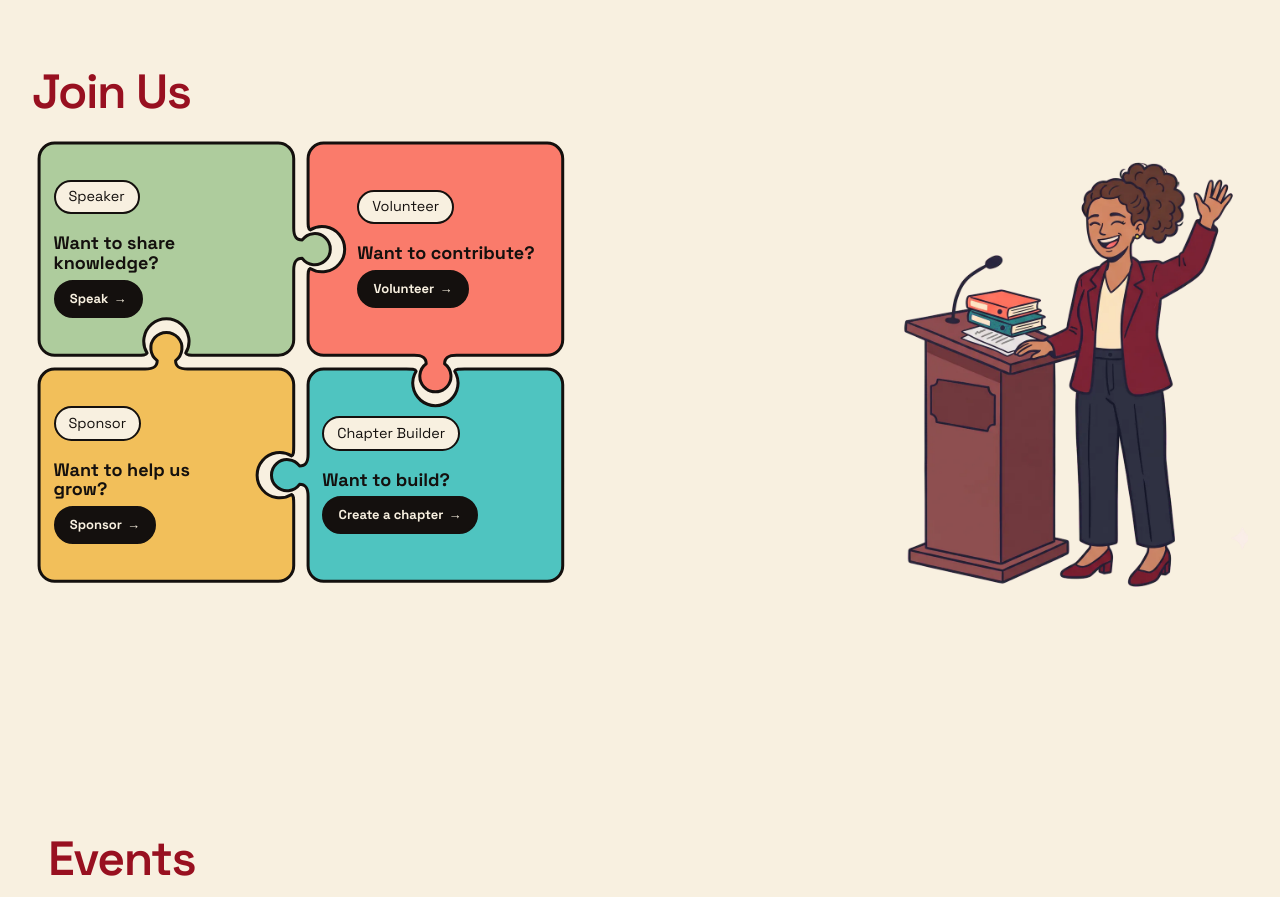
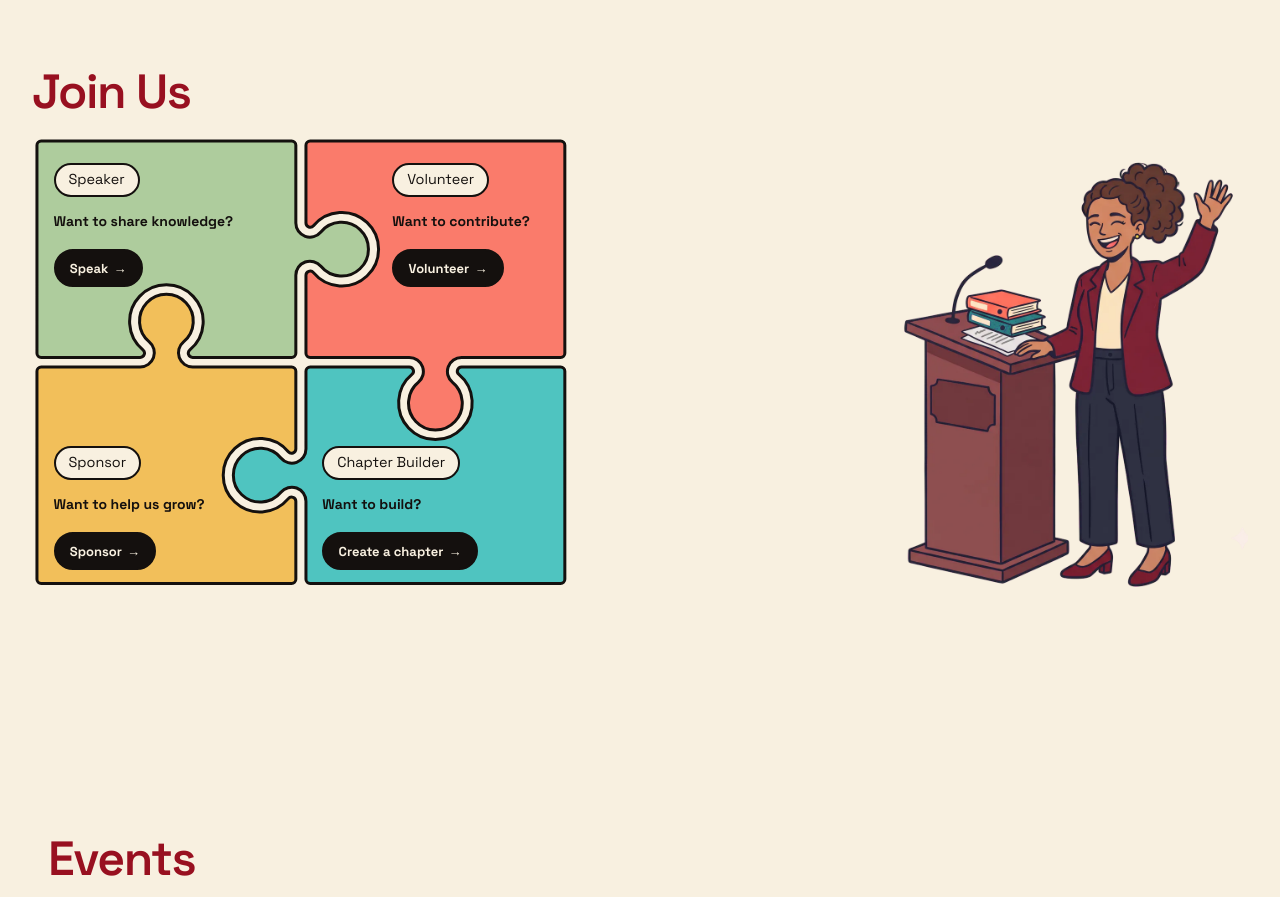
Before and after one commit to renisha18/sheBuildsTN, a React (Vite) app: page /#home in a window 1280 px wide. Shown: the part 2240-3137 px from the top of the page. Built offline with nearby package versions, Linux system fonts and the light colour scheme.

Commit message:
Changes in join now puzzle

```diff
--- a/src/sections/joinus/JoinPuzzle.css
+++ b/src/sections/joinus/JoinPuzzle.css
@@ -8,7 +8,9 @@
   list-style: none;
   margin: 0 auto;
   padding: 80px 0 0; /* room for characters poking out above the top row */
-  max-width: 880px;
+  /* Largest size of the whole puzzle. Set --puzzle-max on a parent (or on
+     .puzzle) to change it. Text and shapes scale down with the puzzle. */
+  max-width: min(100%, var(--puzzle-max, 620px));
   display: grid;
   grid-template-columns: 1fr 1fr;
   gap: 0; /* the seam between pieces is drawn inside each cell (see GAP in JoinPuzzle.jsx) */
@@ -23,12 +25,6 @@
   position: relative;
   aspect-ratio: 380 / 320;
   container-type: inline-size; /* text sizes scale with the piece */
-  transition: transform 0.15s ease;
-}
-
-.puzzle__piece:hover {
-  transform: translateY(-4px);
-  z-index: 2;
 }
 
 /* The piece outline */
@@ -144,23 +140,81 @@
   outline-offset: 3px;
 }
 
-/* No characters: the text is centred in the piece and kept clear of the
-   socket on that piece (see textLeft / textRight in JoinPuzzle.jsx). */
+/* No characters: the text block sits in the solid part of each piece, away from
+   its sockets: top row pieces hold it near the top, bottom row pieces near the
+   bottom, so tags, questions and buttons line up across each row. textLeft /
+   textRight in JoinPuzzle.jsx keep it clear of a socket at the side. */
 .puzzle--no-art {
   padding-top: 0;
 }
 
 .puzzle--no-art .puzzle__body {
-  top: 0;
-  bottom: 0;
+  top: auto;
+  bottom: auto;
   left: var(--text-left, 8%);
   right: var(--text-right, 8%);
-  justify-content: center;
+  justify-content: flex-start;
   gap: 2.6cqw;
 }
 
+.puzzle--no-art .puzzle__item--top .puzzle__body {
+  top: 12%;
+}
+
+.puzzle--no-art .puzzle__item--bottom .puzzle__body {
+  bottom: 12%;
+}
+
 .puzzle--no-art .puzzle__question {
-  font-size: clamp(18px, 6.2cqw, 28px);
+  font-size: clamp(15px, 5.2cqw, 26px);
+  text-wrap: balance;
+}
+
+/* A small puzzle can't fit every question on one line. Every question then
+   reserves two lines, so each piece's tag and button still line up across a row. */
+@container (max-width: 300px) {
+  .puzzle--no-art .puzzle__question {
+    min-height: 2.2em;
+    font-size: clamp(13px, 5.2cqw, 26px);
+  }
+
+  .puzzle--no-art .puzzle__body {
+    gap: 1.8cqw;
+  }
+
+  .puzzle--no-art .puzzle__item--bottom .puzzle__body {
+    bottom: 8%;
+  }
+}
+
+/* Lifted look for the piece you point at, click or tab to: a hard shadow, and
+   nothing else. The piece doesn't move or grow, so the seam and the knobs stay
+   exactly as they are and the other pieces are untouched. Don't add transform,
+   scale or translate here: growing or moving the piece pushes its knobs into
+   the neighbours' sockets and the outlines merge. */
+.puzzle__piece {
+  pointer-events: none; /* only the drawn shape and the text catch the pointer, */
+}
+
+.puzzle__shape path,
+.puzzle__body {
+  pointer-events: auto; /* so a neighbour's knob inside this cell doesn't lift this piece */
+}
+
+@media (hover: hover) and (min-width: 768px) and (prefers-reduced-motion: no-preference) {
+  .puzzle__shape {
+    transition: filter 0.18s ease-out;
+  }
+
+  .puzzle__piece:hover,
+  .puzzle__piece:has(:focus-visible) {
+    z-index: 2;
+  }
+
+  .puzzle__piece:hover .puzzle__shape,
+  .puzzle__piece:has(:focus-visible) .puzzle__shape {
+    filter: drop-shadow(3px 3px 0 var(--ink));
+  }
 }
 
 /* Phones: one column of separate, flat-edged pieces. With characters, each
@@ -189,19 +243,22 @@
     max-width: 440px;
   }
 
-  .puzzle--no-art .puzzle__body {
+  .puzzle--no-art .puzzle__body,
+  .puzzle--no-art .puzzle__item--top .puzzle__body,
+  .puzzle--no-art .puzzle__item--bottom .puzzle__body {
+    top: 0;
+    bottom: 0;
     left: 8%;
     right: 8%;
+    justify-content: center;
   }
 }
 
 @media (prefers-reduced-motion: reduce) {
-  .puzzle__piece,
   .puzzle__cta {
     transition: none;
   }
 
-  .puzzle__piece:hover,
   .puzzle__cta:hover {
     transform: none;
   }
--- a/src/sections/joinus/JoinPuzzle.jsx
+++ b/src/sections/joinus/JoinPuzzle.jsx
@@ -7,13 +7,18 @@ import './JoinPuzzle.css'
 // always fits the socket on its neighbour. Edit these numbers to restyle.
 const W = 380
 const H = 320
-const GAP = 10 // cream seam between pieces, in drawing units
-const CORNER = 22 // rounded corner radius
-const NECK = 13 // half the width of a knob's neck
-const HEAD = 22 // radius of a knob's round head
-const NECK_OUT = 12 // how far out the neck is, before the head starts
-// Distance from the piece edge to the middle of a knob's head
-const HEAD_CENTRE = NECK_OUT + Math.sqrt(HEAD * HEAD - NECK * NECK)
+const GAP = 14 // cream seam between pieces, in drawing units
+const CORNER = 6 // corner radius: small = sharp, 22 = soft
+const HEAD = 38 // radius of a knob's round head (bigger = bolder knob)
+const NECK = 17 // half the width of the narrowest part of a knob's neck
+const FILLET = 20 // radius of the small curves where the neck meets the edge
+const MOUTH = FILLET - GAP // radius of the small rounding at the mouth of a socket
+// Distance from a knob's neck-curve centres to its middle, and from the piece
+// edge to the middle of its round head (worked out so all the curves touch
+// exactly, which is what keeps the shapes crisp).
+const INSET = GAP / 2
+const FILLET_X = NECK + FILLET
+const HEAD_CENTRE = FILLET + Math.sqrt((HEAD + FILLET) ** 2 - FILLET_X ** 2)
 
 // Each edge is 'flat', 'knob' (bulges out) or 'socket' (dents in).
 // The four pieces of the 2 x 2 puzzle, in reading order. bodyBottom, artBottom
@@ -24,20 +29,21 @@ const HEAD_CENTRE = NECK_OUT + Math.sqrt(HEAD * HEAD - NECK * NECK)
 // 1 bottom socket <- 3 top knob, 2 bottom knob -> 4 top socket,
 // 3 right socket <- 4 left knob.
 const SLOTS = [
-  { edges: { top: 'flat', right: 'knob', bottom: 'socket', left: 'flat' }, art: 'left', bodyBottom: 20, artBottom: 58, artWidth: 40, textLeft: 8, textRight: 8 },
-  { edges: { top: 'flat', right: 'flat', bottom: 'knob', left: 'socket' }, art: 'right', bodyBottom: 9, artBottom: 56, artWidth: 40, textLeft: 21, textRight: 8 },
-  { edges: { top: 'knob', right: 'socket', bottom: 'flat', left: 'flat' }, art: 'left', bodyBottom: 9, artBottom: 56, artWidth: 36, textLeft: 8, textRight: 21 },
-  { edges: { top: 'socket', right: 'flat', bottom: 'flat', left: 'knob' }, art: 'right', bodyBottom: 9, artBottom: 56, artWidth: 40, textLeft: 8, textRight: 8 },
+  { edges: { top: 'flat', right: 'knob', bottom: 'socket', left: 'flat' }, art: 'left', anchor: 'top', bodyBottom: 20, artBottom: 58, artWidth: 40, textLeft: 8, textRight: 8 },
+  { edges: { top: 'flat', right: 'flat', bottom: 'knob', left: 'socket' }, art: 'right', anchor: 'top', bodyBottom: 9, artBottom: 56, artWidth: 40, textLeft: 34, textRight: 8 },
+  { edges: { top: 'knob', right: 'socket', bottom: 'flat', left: 'flat' }, art: 'left', anchor: 'bottom', bodyBottom: 9, artBottom: 56, artWidth: 36, textLeft: 8, textRight: 34 },
+  { edges: { top: 'socket', right: 'flat', bottom: 'flat', left: 'knob' }, art: 'right', anchor: 'bottom', bodyBottom: 9, artBottom: 56, artWidth: 40, textLeft: 8, textRight: 8 },
 ]
 const FLAT = { top: 'flat', right: 'flat', bottom: 'flat', left: 'flat' }
 
 // Walks the outline clockwise. Outward is always on the left of the direction
 // of travel, so a knob is a bulge to the left and a socket a dent to the right.
-// A socket is the neighbour's knob made GAP bigger all round, so the seam
-// between the two pieces has an even width.
+// A knob is a round head on a narrow neck, joined to the edge by two small
+// curves that touch the head and the edge exactly. A socket is the neighbour's
+// knob made GAP bigger all round, so the seam between the two has an even width.
 function piecePath({ top, right, bottom, left }) {
-  const w = W - 2 * GAP // the piece itself, inside its cell
-  const h = H - 2 * GAP
+  const w = W - 2 * INSET // the piece itself, inside its cell
+  const h = H - 2 * INSET
   const edges = [
     { type: top, start: [CORNER, 0], d: [1, 0], n: [0, -1], len: w - 2 * CORNER },
     { type: right, start: [w, CORNER], d: [0, 1], n: [1, 0], len: h - 2 * CORNER },
@@ -45,31 +51,40 @@ function piecePath({ top, right, bottom, left }) {
     { type: left, start: [0, h - CORNER], d: [0, -1], n: [-1, 0], len: h - 2 * CORNER },
   ]
   const f = (v) => Math.round(v * 100) / 100
+  // (along the edge, out from the edge) -> a point on the drawing
   const pt = (e, along, out) =>
     [e.start[0] + e.d[0] * along + e.n[0] * out, e.start[1] + e.d[1] * along + e.n[1] * out]
       .map(f)
       .join(' ')
 
+  // Knob: where each neck curve touches the round head.
+  const touch = FILLET / (HEAD + FILLET)
+  const knobTouchX = -FILLET_X + FILLET_X * touch
+  const knobTouchOut = FILLET + (HEAD_CENTRE - FILLET) * touch
+
+  // Socket: a circle GAP bigger than the head, with a tiny rounding at its mouth.
   const socketHead = HEAD + GAP
   const socketCentre = HEAD_CENTRE - GAP
-  const socketMouth = 3
-  const socketHalf = Math.sqrt(socketHead ** 2 - (socketCentre - socketMouth) ** 2)
+  const mouthX = Math.sqrt((socketHead + MOUTH) ** 2 - (socketCentre - MOUTH) ** 2)
+  const mouthTouch = MOUTH / (socketHead + MOUTH)
+  const socketTouchX = -mouthX + mouthX * mouthTouch
+  const socketTouchOut = -MOUTH - (socketCentre - MOUTH) * mouthTouch
 
   let d = `M ${CORNER} 0`
   edges.forEach((e, i) => {
     const mid = e.len / 2
     if (e.type === 'knob') {
       d +=
-        ` L ${pt(e, mid - 30, 0)}` +
-        ` C ${pt(e, mid - 20, 0)} ${pt(e, mid - NECK, 2)} ${pt(e, mid - NECK, NECK_OUT)}` +
-        ` A ${HEAD} ${HEAD} 0 1 1 ${pt(e, mid + NECK, NECK_OUT)}` +
-        ` C ${pt(e, mid + NECK, 2)} ${pt(e, mid + 20, 0)} ${pt(e, mid + 30, 0)}`
+        ` L ${pt(e, mid - FILLET_X, 0)}` +
+        ` A ${FILLET} ${FILLET} 0 0 0 ${pt(e, mid + knobTouchX, knobTouchOut)}` +
+        ` A ${HEAD} ${HEAD} 0 1 1 ${pt(e, mid - knobTouchX, knobTouchOut)}` +
+        ` A ${FILLET} ${FILLET} 0 0 0 ${pt(e, mid + FILLET_X, 0)}`
     } else if (e.type === 'socket') {
       d +=
-        ` L ${pt(e, mid - socketHalf - 14, 0)}` +
-        ` C ${pt(e, mid - socketHalf - 6, 0)} ${pt(e, mid - socketHalf - 1, 0)} ${pt(e, mid - socketHalf, -socketMouth)}` +
-        ` A ${socketHead} ${socketHead} 0 1 0 ${pt(e, mid + socketHalf, -socketMouth)}` +
-        ` C ${pt(e, mid + socketHalf + 1, 0)} ${pt(e, mid + socketHalf + 6, 0)} ${pt(e, mid + socketHalf + 14, 0)}`
+        ` L ${pt(e, mid - mouthX, 0)}` +
+        ` A ${MOUTH} ${MOUTH} 0 0 1 ${pt(e, mid + socketTouchX, socketTouchOut)}` +
+        ` A ${socketHead} ${socketHead} 0 1 0 ${pt(e, mid - socketTouchX, socketTouchOut)}` +
+        ` A ${MOUTH} ${MOUTH} 0 0 1 ${pt(e, mid + mouthX, 0)}`
     }
     d += ` L ${pt(e, e.len, 0)}`
     d += ` A ${CORNER} ${CORNER} 0 0 1 ${edges[(i + 1) % 4].start.join(' ')}`
@@ -110,7 +125,7 @@ export default function JoinPuzzle({ cards }) {
         return (
           <li
             key={card.id}
-            className={`puzzle__item puzzle__item--art-${slot.art}`}
+            className={`puzzle__item puzzle__item--art-${slot.art} puzzle__item--${slot.anchor}`}
             style={{
               '--piece-color': card.color,
               '--body-bottom': `${slot.bodyBottom}%`,
@@ -127,7 +142,7 @@ export default function JoinPuzzle({ cards }) {
                 aria-hidden="true"
                 focusable="false"
               >
-                <path d={piecePath(edges)} transform={`translate(${GAP} ${GAP})`} />
+                <path d={piecePath(edges)} transform={`translate(${INSET} ${INSET})`} />
               </svg>
 
               {hasArt && (
```
